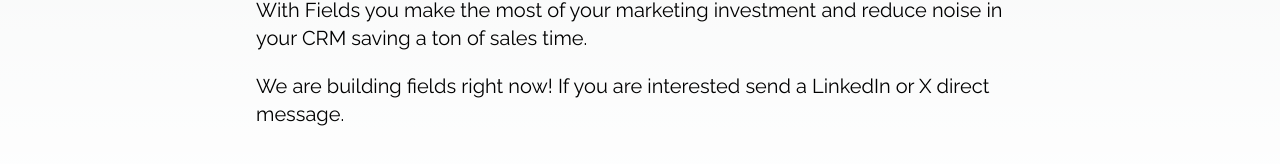
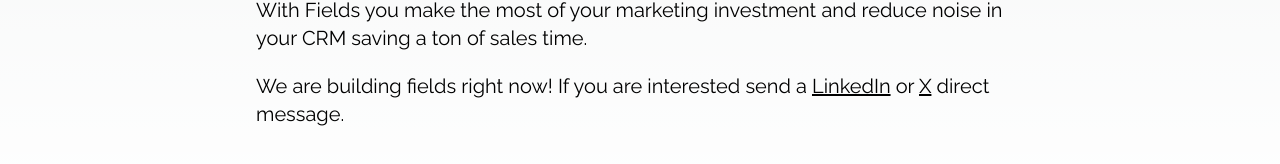
Before and after one commit to jacintofleta/fields, a Next.js app: page / in a window 1280 px wide. Shown: the part 1454-1618 px from the top of the page. Built offline with nearby package versions, Linux system fonts and the light colour scheme.

Commit message:
correct linkedin link and styles

```diff
--- a/app/page.tsx
+++ b/app/page.tsx
@@ -74,8 +74,22 @@ export default function Home() {
         </p>
         <p>
           We are building fields right now! If you are interested send a{' '}
-          <a href='https://linkedin.com/jacintofleta'>LinkedIn</a> or{' '}
-          <a href='https://x.com/jacintofleta'>X</a> direct message.
+          <a
+            className='underline'
+            href='https://www.linkedin.com/in/jacintofleta/'
+            target='_blank'
+          >
+            LinkedIn
+          </a>{' '}
+          or{' '}
+          <a
+            className='underline'
+            href='https://x.com/jacintofleta'
+            target='_blank'
+          >
+            X
+          </a>{' '}
+          direct message.
         </p>
       </div>
     </main>
```
